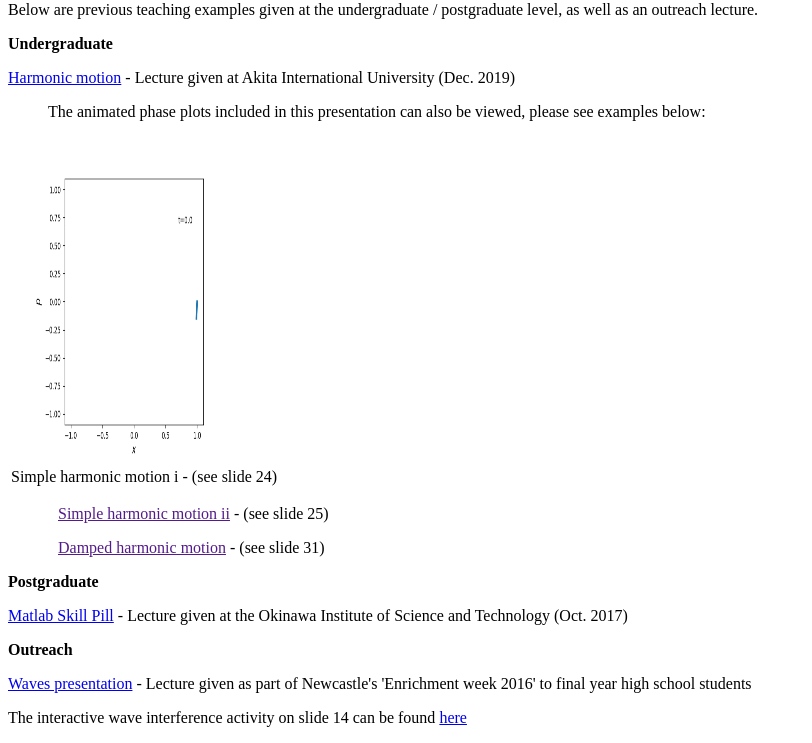
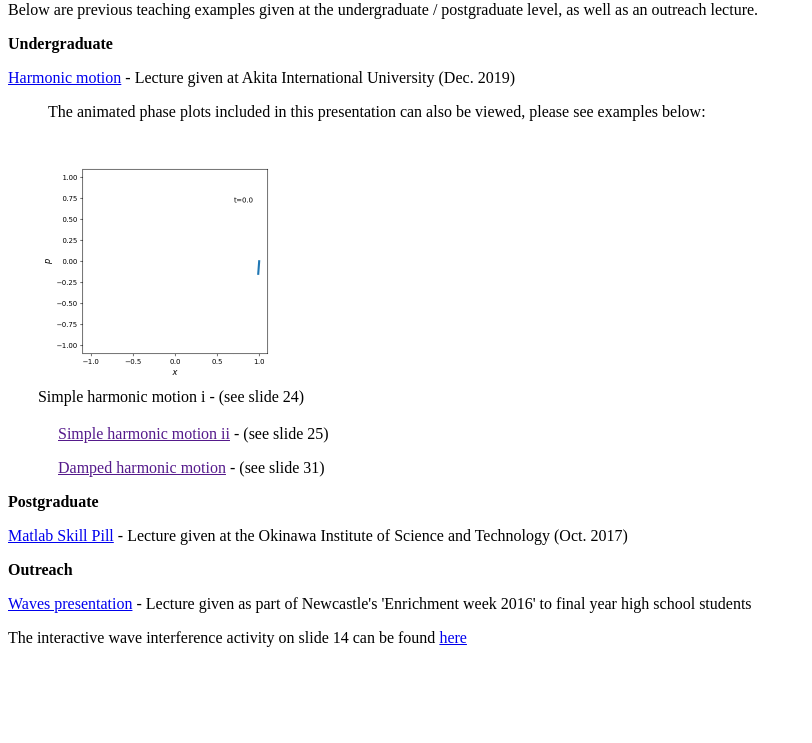
Before and after one commit to quantummje/teach, a plain HTML site: page index.html in a window 1280 px wide. Shown: the part 79-822 px from the top of the page, without its empty margins (0-812 px from the left). After the commit the page ends 800 px from the top, so only its background shows below. Drawn offline with Linux system fonts and the light colour scheme.

Commit message:
Update index.html

```diff
--- a/index.html
+++ b/index.html
@@ -14,7 +14,7 @@ Below are previous teaching examples given at the undergraduate / postgraduate l
 <p style="margin-left:40px">The animated phase plots included in this presentation can also be viewed, please see examples below:
 <table>
   <tr>
-    <td><img src="ex1.gif" width="240" height="320"> </td>
+    <td><img src="ex1.gif" width="320" height="240"> </td>
   </tr>
   <tr>
     <td><center>Simple harmonic motion i - (see slide 24) </center></td>
```
